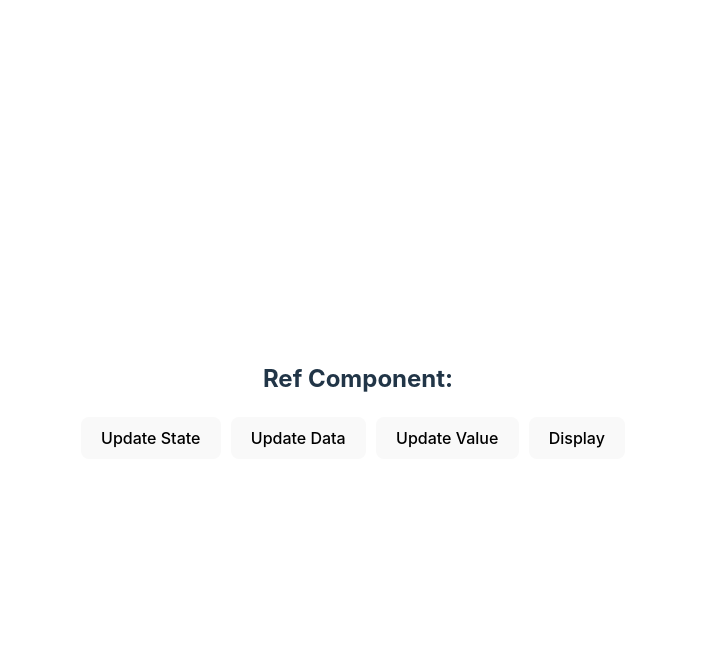
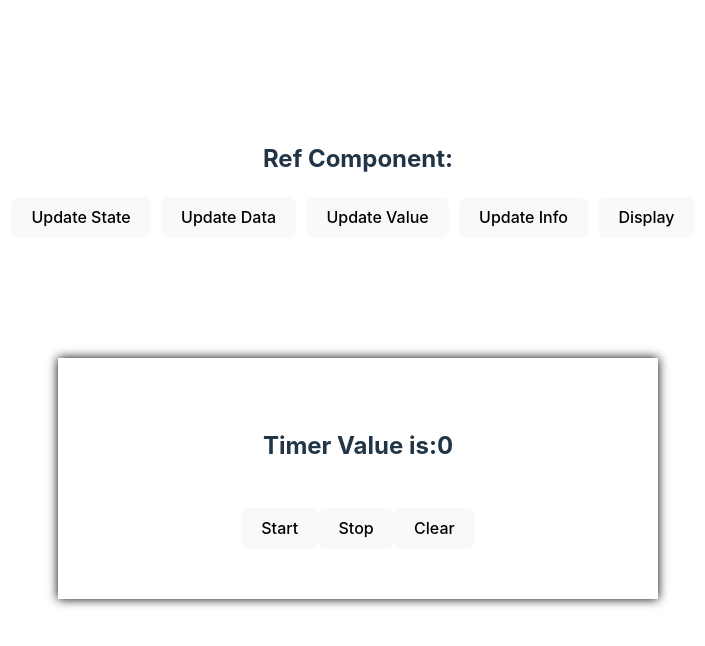
Before and after one commit to niharika-070695/ReactRedux, a React (Vite) app: page / in a window 1280 px wide. Shown: the top 646 px of the page, without its empty margins (282-987 px from the left). Built offline with nearby package versions, Linux system fonts and the light colour scheme.

Commit message:
Commit till session-21

```diff
--- a/src/App.jsx
+++ b/src/App.jsx
@@ -1,10 +1,12 @@
 import "./App.css";
 import Ref from "./components/ref/Ref";
+import Timer from "./components/timer/Timer";
 
 function App() {
   return (
     <div className="app">
       <Ref />
+      <Timer />
     </div>
   );
 }
--- a/src/components/ref/Ref.jsx
+++ b/src/components/ref/Ref.jsx
@@ -1,9 +1,10 @@
 import React from "react";
-import { useState } from "react";
+import { useState, useRef } from "react";
 import "./Ref.css";
 function Ref() {
   let [state, setState] = useState(null);
   let [data, setData] = useState(null);
+  let info = useRef("hello");
   let value;
   const updateState = () => {
     setState(100);
@@ -14,10 +15,15 @@ function Ref() {
   const updateData = () => {
     setData(1000);
   };
+
+  const updateInfo = () => {
+    info.current = "Welcome to React";
+  };
   const displayValue = () => {
     console.log("State", state);
     console.log("Data", data);
     console.log("Variable", value);
+    console.log("UseRef-info", info.current);
   };
   return (
     <div className="refContainer">
@@ -25,6 +31,7 @@ function Ref() {
       <button onClick={updateState}>Update State</button>
       <button onClick={updateData}>Update Data</button>
       <button onClick={updateValue}>Update Value</button>
+      <button onClick={updateInfo}>Update Info</button>
       <button onClick={displayValue}>Display</button>
     </div>
   );
--- /dev/null
+++ b/src/components/timer/Timer.jsx
@@ -0,0 +1,38 @@
+import React from "react";
+import { useState, useRef } from "react";
+
+function Timer() {
+  let [timer, setTimer] = useState(0);
+  let timerId = useRef(); // timerId = {current: undefined}// timerId.current = new value
+
+  const startTimer = () => {
+    timerId.current = setInterval(() => {
+      setTimer((prevTimer) => prevTimer + 1);
+    }, 1000);
+  };
+  const stopTimer = () => {
+    clearInterval(timerId.current);
+  };
+  const resetTimer = () => {
+    setTimer(0);
+  };
+  return (
+    <div
+      style={{
+        width: "500px",
+        margin: "100px auto",
+        textAlign: "center",
+        boxShadow: "0  0 10px black",
+        padding: "50px",
+      }}
+    >
+      <h2>Timer Value is:{timer}</h2>
+      <br />
+      <button onClick={startTimer}>Start</button>
+      <button onClick={stopTimer}>Stop</button>
+      <button onClick={resetTimer}>Clear</button>
+    </div>
+  );
+}
+
+export default Timer;
```
